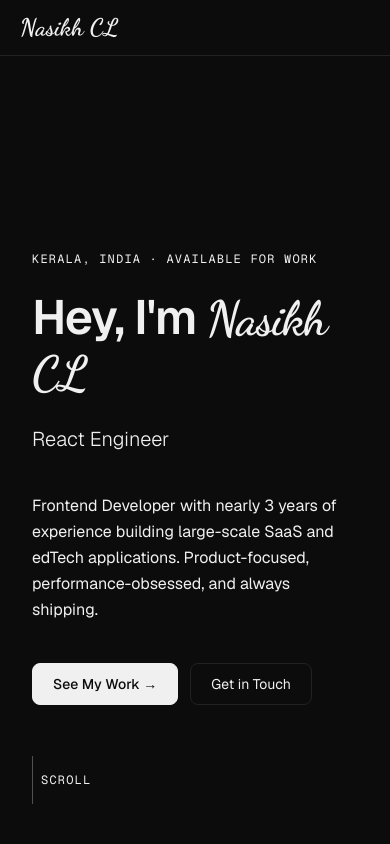
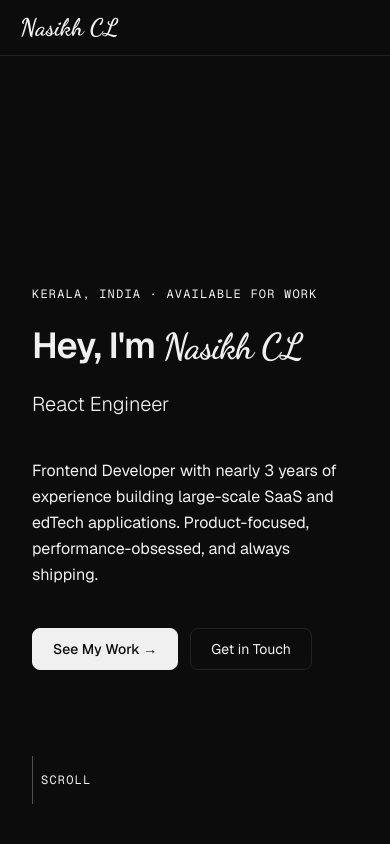
Before and after one commit to NasikhCL/personal-portfolio-website, a Next.js app: page / in a window 390 px wide. Shown: the top 844 px of the page. Built offline with nearby package versions, Linux system fonts and the light colour scheme.

Commit message:
Reduce hero font size on mobile to prevent name wrapping

```diff
--- a/components/sections/Hero.tsx
+++ b/components/sections/Hero.tsx
@@ -77,7 +77,7 @@ export default function Hero() {
           initial={{ opacity: 0, y: 16 }}
           animate={{ opacity: 1, y: 0 }}
           transition={{ delay: 0.2, duration: 0.6 }}
-          className="text-5xl md:text-6xl lg:text-7xl font-semibold leading-[1.1] tracking-tight mb-6"
+          className="text-4xl md:text-6xl lg:text-7xl font-semibold leading-[1.1] tracking-tight mb-6"
           style={{ color: "var(--color-text-primary)" }}
         >
           Hey, I&apos;m{" "}
```
